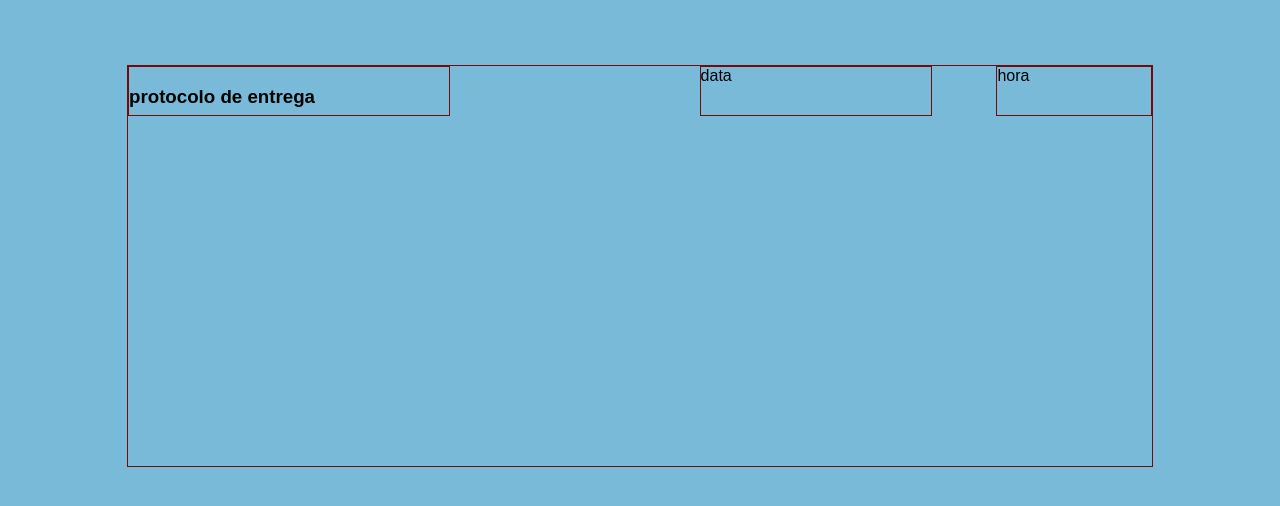
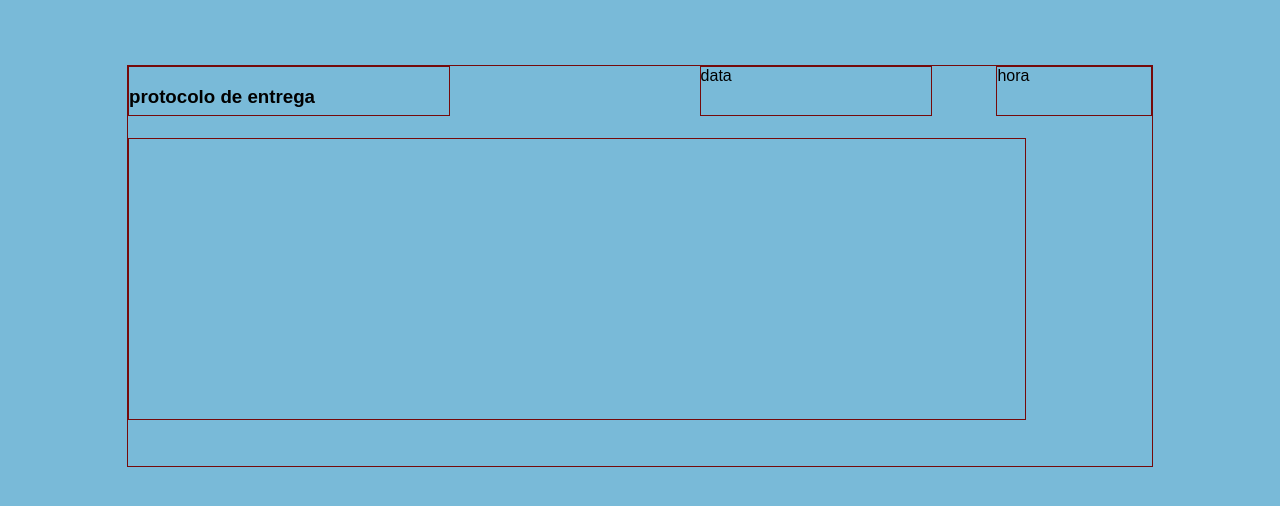
Before and after one commit to nhengler/Protocolo-NW, a plain HTML site: page index.html in a window 1280 px wide. Drawn offline with Linux system fonts and the light colour scheme.

Commit message:
Update style.css
continuação do esboço

```diff
--- a/style.css
+++ b/style.css
@@ -44,3 +44,13 @@ body{
     top: 0;
     right: 0;
 }
+
+#info {
+    border: 1px solid rgb(117, 10, 10);
+    width: 70vw;
+    height: 35vh;
+    margin: 0;
+    position: absolute;
+    top: 9vh;
+    left: 0;
+}
```
